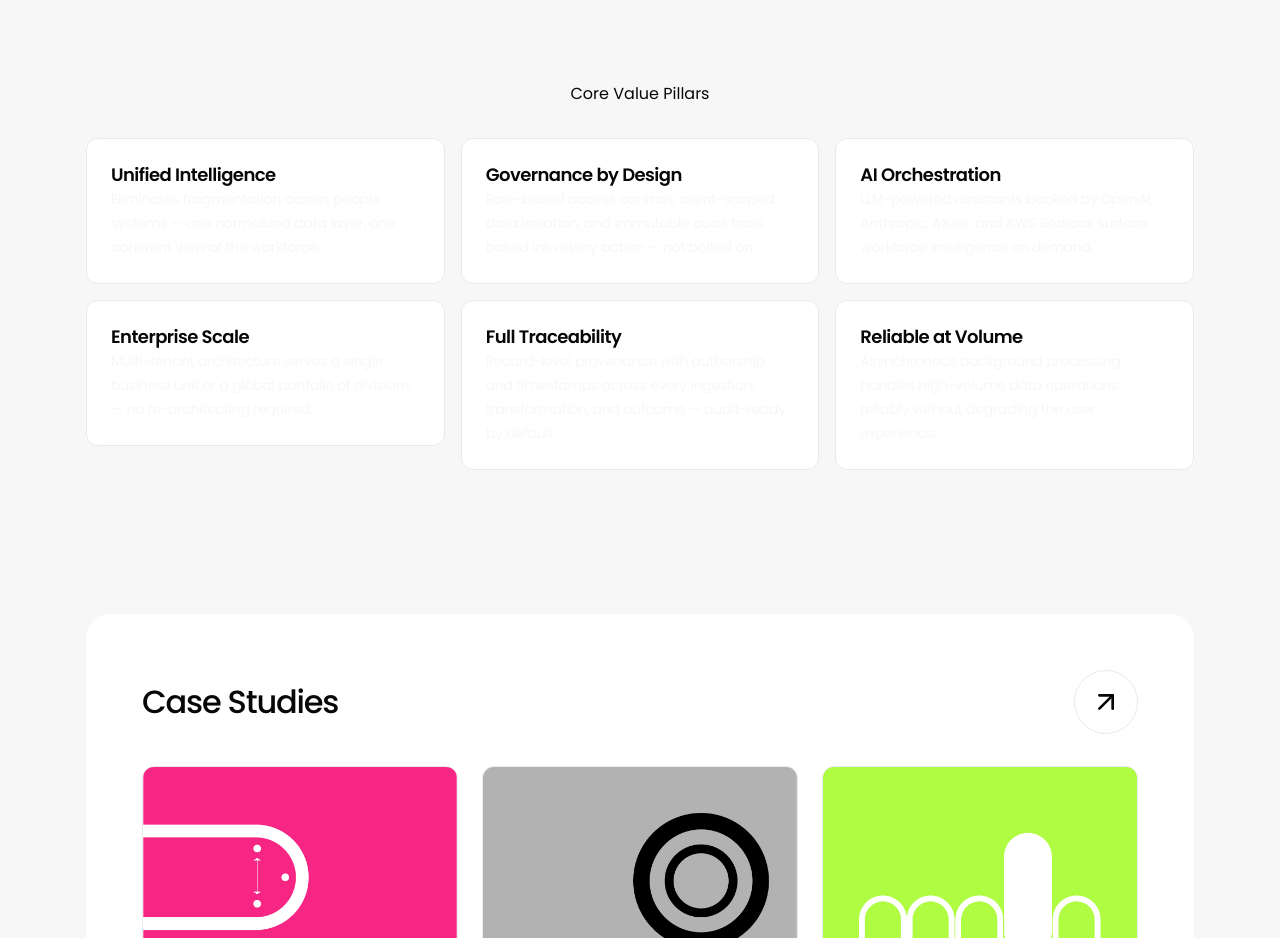
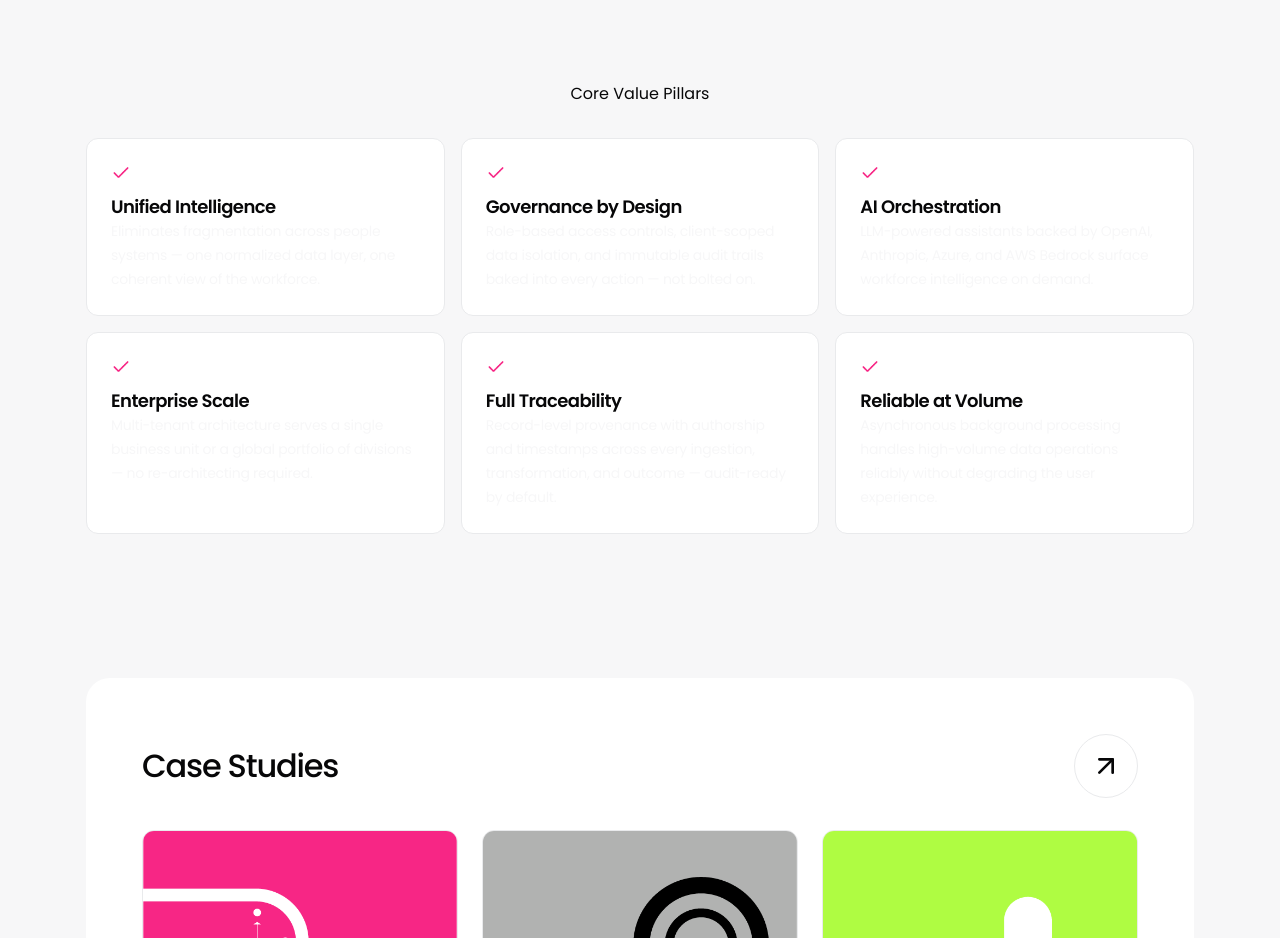
Before and after one commit to niketatjombay/oona.works, a Next.js app: page /enterprise-security in a window 1280 px wide. Shown: the part 1220-2158 px from the top of the page. Built offline with nearby package versions, Linux system fonts and the light colour scheme.

Commit message:
feat: add glow hover and SVG stroke-draw checkmarks to security pillars
Co-Authored-By: Claude Opus 4.6 (1M context) <noreply@anthropic.com>

```diff
--- a/src/components/sections/enterprise/SecurityPillars.tsx
+++ b/src/components/sections/enterprise/SecurityPillars.tsx
@@ -1,27 +1,74 @@
-import { AnimatedSection } from '@/components/animations';
+'use client';
+
 import { SectionHeader } from '@/components/common/SectionHeader';
+import { useScrollAnimation } from '@/hooks/useScrollAnimation';
+import { glowPulse, staggerContainer, staggerItem } from '@/lib/animations';
+import { motion, useReducedMotion } from 'framer-motion';
 
 interface SecurityPillarsProps {
   title: string;
   pillars: { title: string; description: string }[];
 }
 
+function PillarCard({
+  pillar,
+  shouldReduceMotion,
+}: {
+  pillar: { title: string; description: string };
+  shouldReduceMotion: boolean | null;
+}) {
+  const [ref, isVisible] = useScrollAnimation({ threshold: 0.3 });
+
+  return (
+    <motion.div
+      variants={staggerItem}
+      whileHover={shouldReduceMotion ? undefined : glowPulse}
+      className="bg-surface border-border rounded-md border p-6 transition-shadow"
+    >
+      <div ref={ref as (node: Element | null) => void}>
+        <svg
+          width="20"
+          height="20"
+          viewBox="0 0 24 24"
+          fill="none"
+          stroke="currentColor"
+          strokeWidth="2"
+          strokeLinecap="round"
+          strokeLinejoin="round"
+          className={`text-primary mb-3 ${isVisible ? 'animate-stroke-draw is-visible' : 'animate-stroke-draw'}`}
+        >
+          <polyline points="20 6 9 17 4 12" />
+        </svg>
+        <h4 className="text-card-heading text-foreground font-semibold">
+          {pillar.title}
+        </h4>
+        <p className="text-body-sm text-muted">{pillar.description}</p>
+      </div>
+    </motion.div>
+  );
+}
+
 export function SecurityPillars({ title, pillars }: SecurityPillarsProps) {
+  const shouldReduceMotion = useReducedMotion();
+
   return (
     <div className="mx-auto max-w-[var(--content-max)] px-4 py-12">
       <SectionHeader title={title} titleSize="h4" align="center" />
-      <div className="mt-8 grid grid-cols-1 gap-4 md:grid-cols-3">
-        {pillars.map((pillar, i) => (
-          <AnimatedSection key={pillar.title} as="div" delay={i * 0.1}>
-            <div className="bg-surface border-border rounded-md border p-6">
-              <h4 className="text-card-heading text-foreground font-semibold">
-                {pillar.title}
-              </h4>
-              <p className="text-body-sm text-muted">{pillar.description}</p>
-            </div>
-          </AnimatedSection>
+      <motion.div
+        variants={staggerContainer}
+        initial="hidden"
+        whileInView="visible"
+        viewport={{ once: true }}
+        className="mt-8 grid grid-cols-1 gap-4 md:grid-cols-3"
+      >
+        {pillars.map((pillar) => (
+          <PillarCard
+            key={pillar.title}
+            pillar={pillar}
+            shouldReduceMotion={shouldReduceMotion}
+          />
         ))}
-      </div>
+      </motion.div>
     </div>
   );
 }
```
